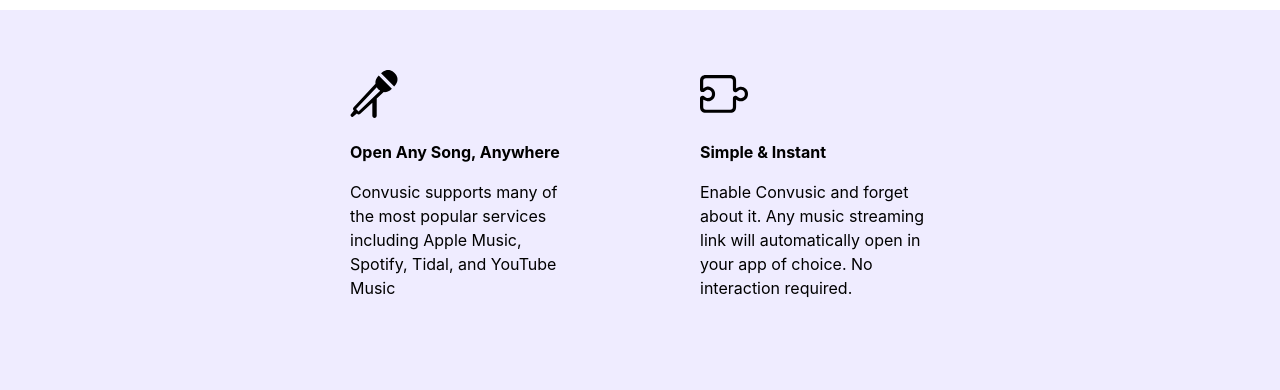
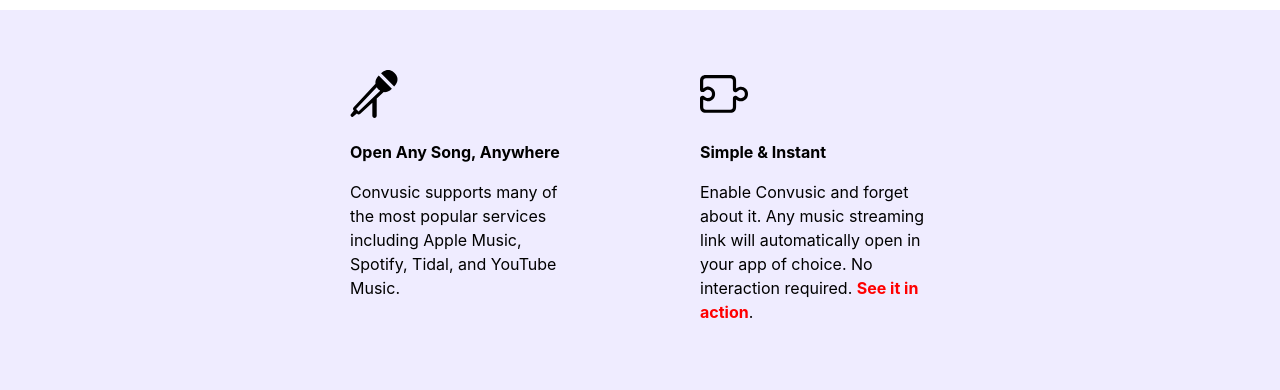
Before and after one commit to vsanthanam/convusic-site, a React (Create React App) app: page / in a window 1280 px wide. Shown: the part 544-934 px from the top of the page. Built offline with nearby package versions, Linux system fonts and the light colour scheme.

Commit message:
Add link to youtube demo

```diff
--- a/src/Components/FeatureList/Components/Feature/Feature.scss
+++ b/src/Components/FeatureList/Components/Feature/Feature.scss
@@ -8,6 +8,11 @@
         path {
             fill: $text-light-primary
         }
+    }
+
+    a {
+        text-decoration: none;
+        color: $link-color;
     }
 }
 
--- a/src/Components/FeatureList/Components/Feature/Feature.tsx
+++ b/src/Components/FeatureList/Components/Feature/Feature.tsx
@@ -3,7 +3,7 @@
 
 type FeatureProps = {
     name: String,
-    description: String,
+    description: JSX.Element,
     icon: String
 }
 
@@ -45,11 +45,12 @@
             }
         }();
 
+
         return(
             <div className="feature-container">
                 {icon}
                 <strong><p>{this.props.name}</p></strong>
-                <p>{this.props.description}</p>
+                {this.props.description}
             </div>
         )
     }
--- a/src/Components/FeatureList/FeatureList.tsx
+++ b/src/Components/FeatureList/FeatureList.tsx
@@ -10,12 +10,12 @@
                 <div className="feature-list-section-content">
                     <div className="feature-grid">
                         <div className="feature-row">
-                            <Feature name="Open Any Song, Anywhere" description="Convusic supports many of the most popular services including Apple Music, Spotify, Tidal, and YouTube Music" icon="artist"/>
-                            <Feature name="Simple & Instant" description="Enable Convusic and forget about it. Any music streaming link will automatically open in your app of choice. No interaction required." icon="puzzle"/>
+                            <Feature name="Open Any Song, Anywhere" description={<p>Convusic supports many of the most popular services including Apple Music, Spotify, Tidal, and YouTube Music.</p>} icon="artist" />
+                            <Feature name="Simple & Instant" description={<p>Enable Convusic and forget about it. Any music streaming link will automatically open in your app of choice. No interaction required. <a href="https://youtu.be/Z0-AWHiuo6s"><strong>See it in action</strong></a>.</p>} icon="puzzle"/>
                         </div>
                         <div className="feature-row">
-                            <Feature name="Private & Secure" description="Convusic's client apps and browser extensions feature no advertising, use no third-party trackers, and collect no user identifiable data of any kind." icon="shield"/>
-                            <Feature name="Cross Platform" description="Convusic works on iPhone, iPad, and Macintosh, and supports iCloud syncing and Handoff for a seamless, integrated experience." icon="connected-apps"/>
+                            <Feature name="Private & Secure" description={<p>Convusic's client apps and browser extensions feature no advertising, use no third-party trackers, and collect no user identifiable data of any kind.</p>} icon="shield"/>
+                            <Feature name="Cross Platform" description={<p>Convusic works on iPhone, iPad, and Macintosh, and supports iCloud syncing and Handoff for a seamless, integrated experience.</p>} icon="connected-apps"/>
                         </div>
                     </div>
                     <div className="inspiration">
```
